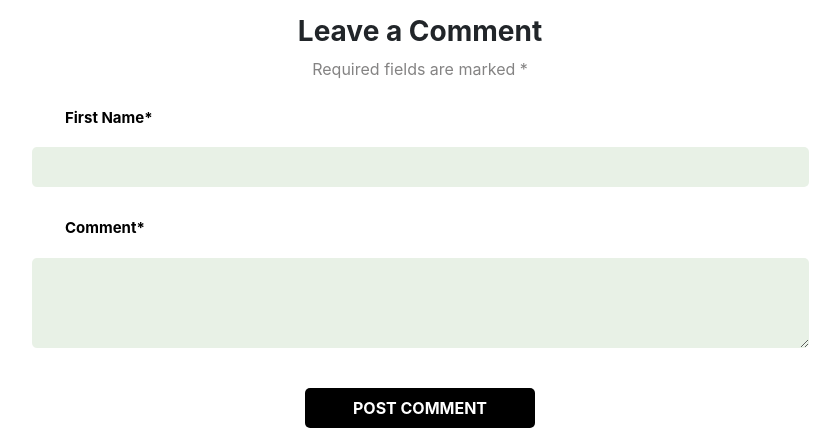
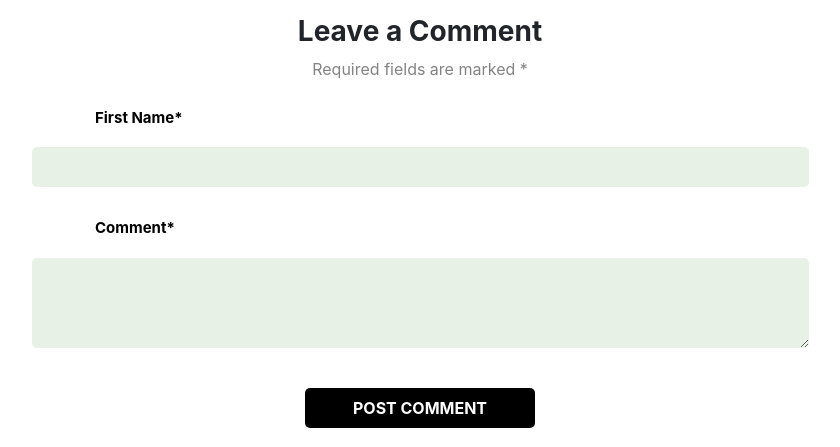
Before and after one commit to Shalyne-Waweru/My-Weblog, a Flask app: template app/templates/single-post.html in a window 1280 px wide. Shown: the part 1129-1576 px from the top of the page, without its empty margins (220-1060 px from the left). Run offline with Flask 2, Linux system fonts and the light colour scheme; the template is opened without the code that fills it: values that come from a table or form of the project are taken from there, others are empty; some libraries are stand-ins or nearby versions; some web fonts are replaced.

Commit message:
Modify the Comments Form

```diff
--- a/app/static/css/single-post.css
+++ b/app/static/css/single-post.css
@@ -383,7 +383,7 @@ input::placeholder{
 
 .add-comment label {
   margin-top: 10px;
-  margin-left: 200px;
+  margin-left: 230px;
   color: black;
 }
 
```
